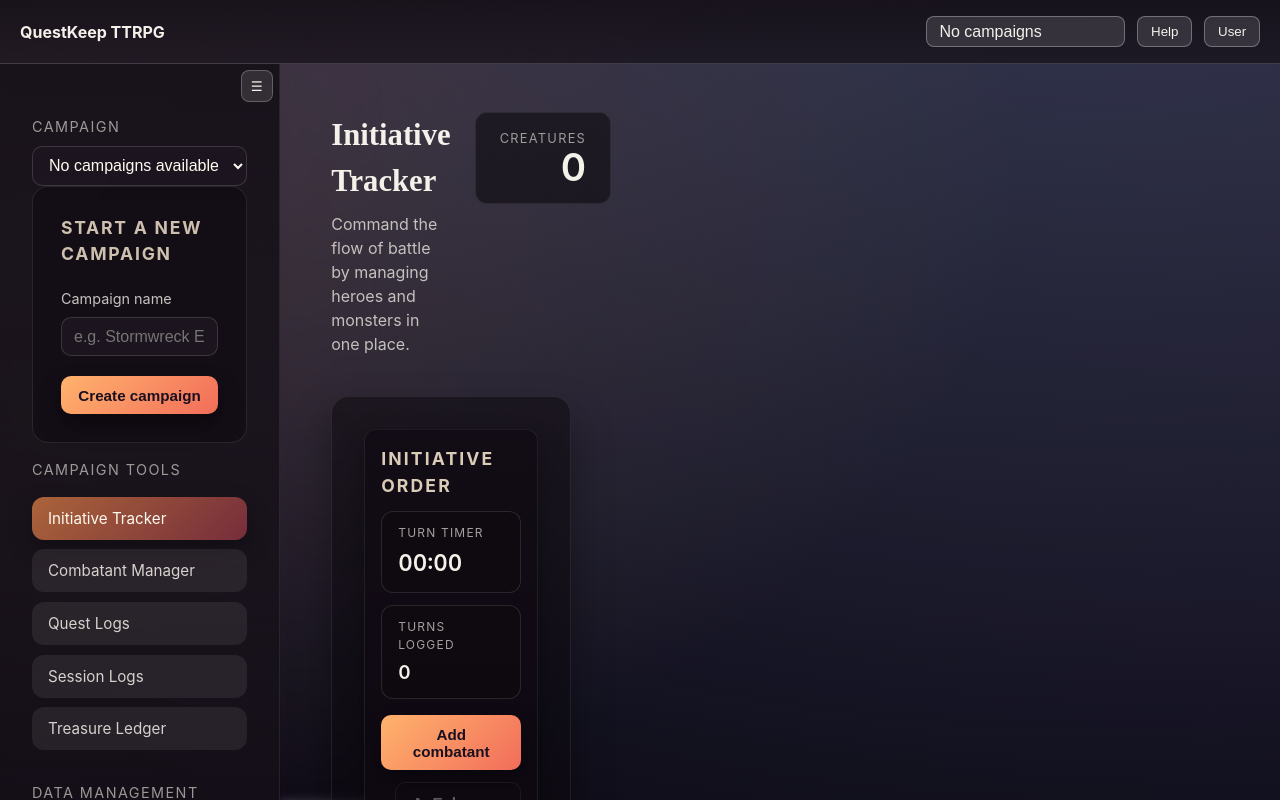
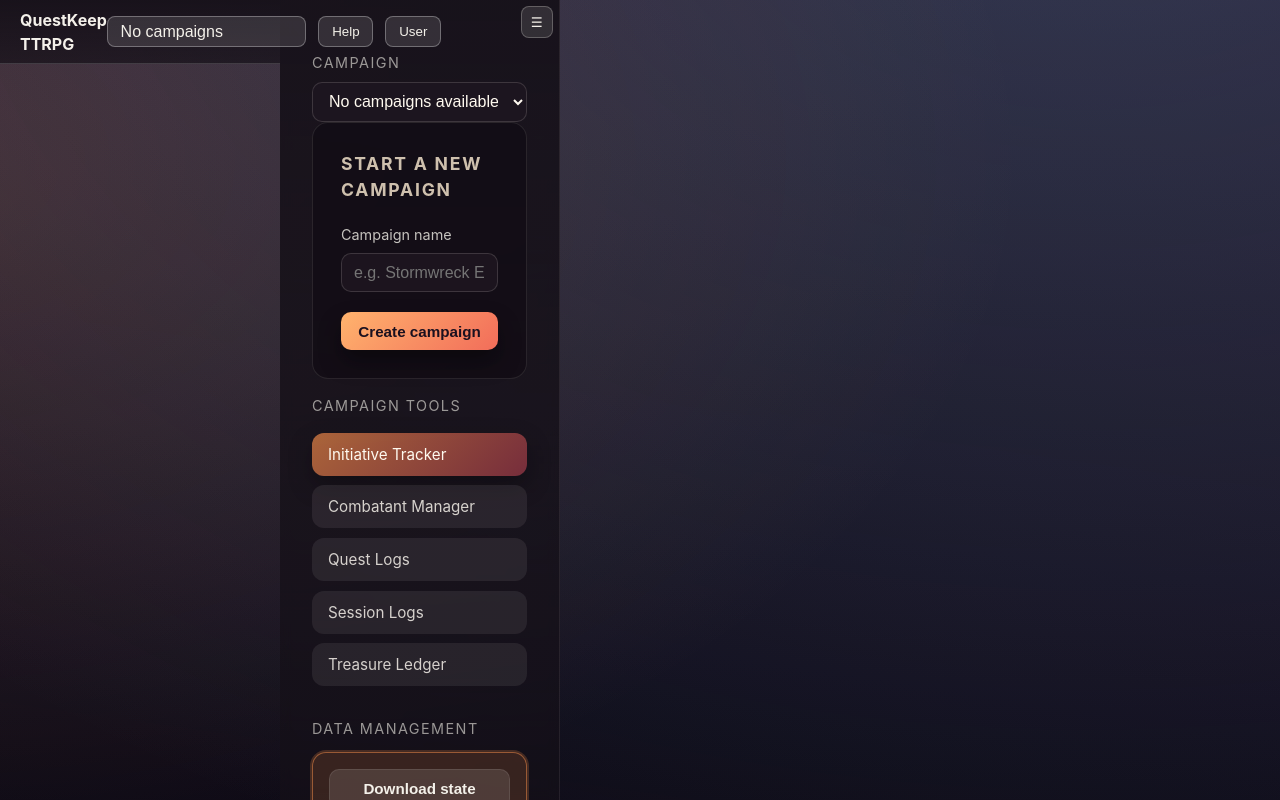
Before and after one commit to FireHeartA/DND, a React (Vite) app in the folder apps/dnd-initiative-tracker/: page / in a window 1280 px wide. Shown: the top 800 px of the page. Built offline with nearby package versions, Linux system fonts and the light colour scheme.

Commit message:
Fix initiative page layout width and top bar scrolling

```diff
--- a/apps/dnd-initiative-tracker/src/App.css
+++ b/apps/dnd-initiative-tracker/src/App.css
@@ -11,10 +11,7 @@
 }
 
 .top-bar {
-  position: fixed;
-  top: 0;
-  left: 0;
-  right: 0;
+  position: relative;
   height: 64px;
   padding: 0 1.25rem;
   background: linear-gradient(180deg, rgba(21, 16, 24, 0.92), rgba(21, 16, 24, 0.7));
@@ -60,11 +57,9 @@
   flex-direction: column;
   gap: 2rem;
   position: sticky;
-  top: 64px;
-  height: calc(100vh - 64px);
+  top: 0;
+  height: 100vh;
   overflow-y: auto;
-  position: fixed;
-  left: 0;
   width: 280px;
   z-index: 20;
 }
@@ -174,9 +169,7 @@
 }
 
 .main {
-  margin-top: 64px;
-  margin-left: 280px;
-  width: calc(100% - 280px);
+  width: 100%;
   flex: 1;
   padding: 3rem clamp(2rem, 4vw, 4rem);
   display: flex;
@@ -186,8 +179,7 @@
 }
 
 .sidebar--minimized ~ .main {
-  margin-left: 72px;
-  width: calc(100% - 72px);
+  width: 100%;
 }
 
 .main__header {
```
